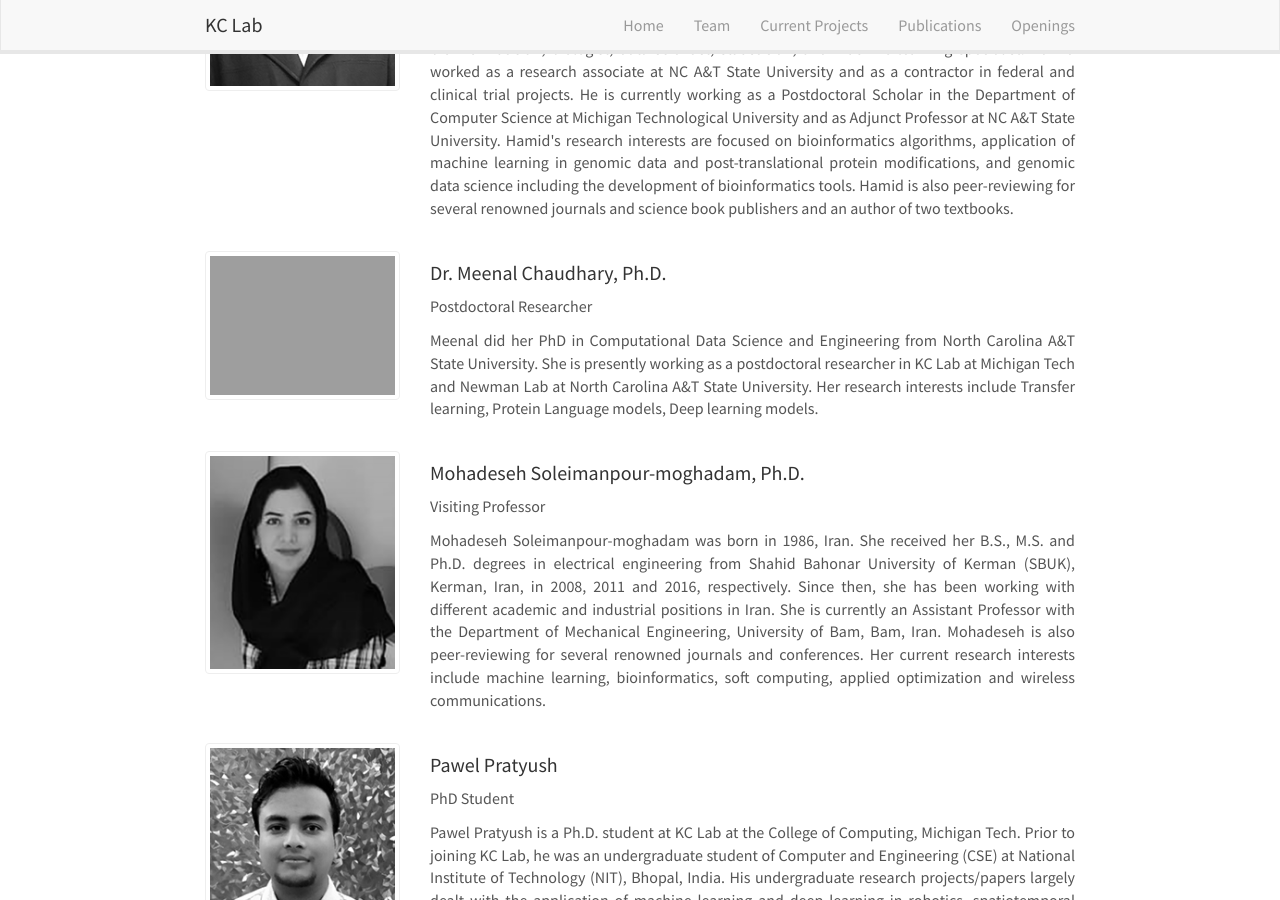
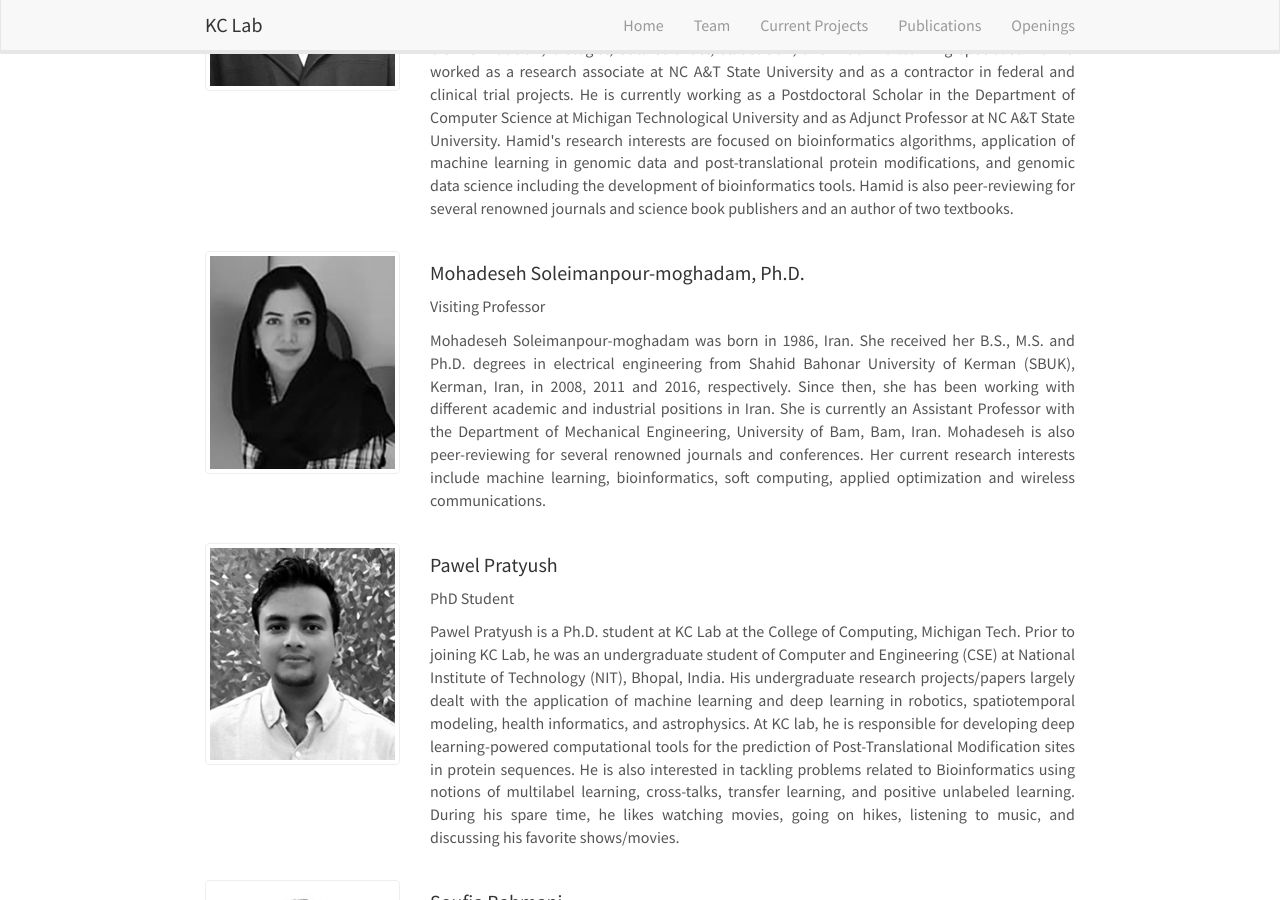
Before and after one commit to pawelparker/KCLabMTU.github.io, a Jekyll site: the page built from _pages/team/index.html, in a window 1280 px wide and 900 px high, scrolled down 1028 px. Built offline with Jekyll 4.4.1, drawn with Linux system fonts in a browser that asks for light colours; nearby versions of some CDN libraries.

Commit message:
Update index.html

```diff
--- a/_pages/team/index.html
+++ b/_pages/team/index.html
@@ -90,7 +90,7 @@ permalink: /team/
     </div>
 </div>
 
-<div class="card team-member-card">
+<!-- <div class="card team-member-card">
     <div class="row mt-3">
         <div class="col-md-3">
             <a href={{member.url}}>
@@ -111,7 +111,7 @@ She is presently working as a postdoctoral researcher in KC Lab at Michigan Tech
             </div>
         </div>
     </div>
-</div>
+</div> -->
 
 <div class="card team-member-card">
     <div class="row mt-3">
```
